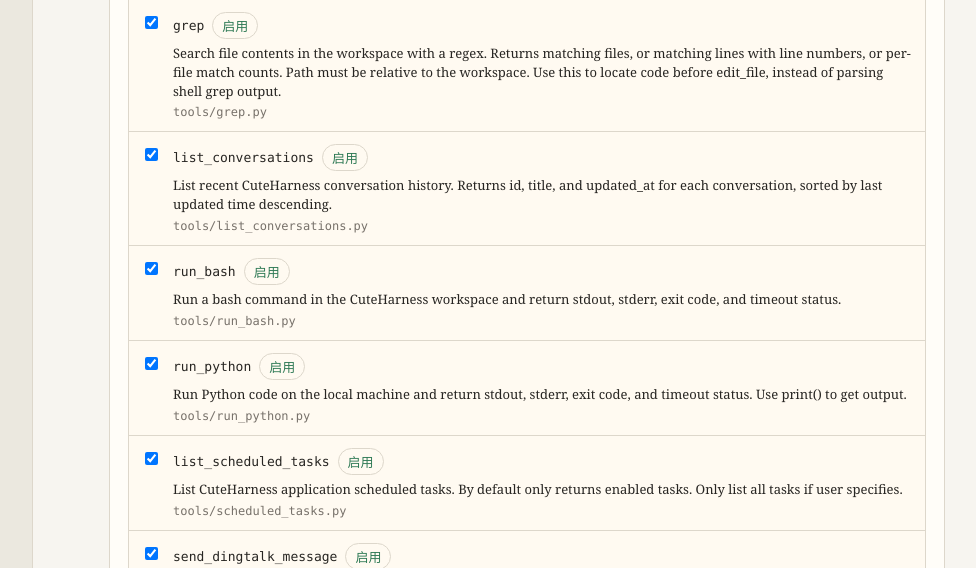
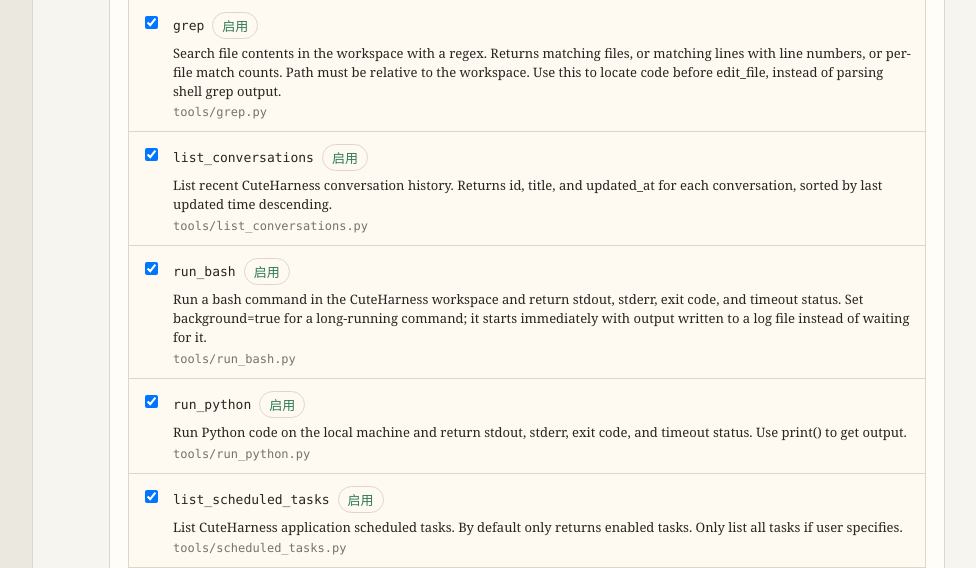
Before and after one commit to hzq1995/CuteAgent, a FastAPI app: page /settings in a window 1280 px wide. Shown: the part 1488-2056 px from the top of the page, without its empty margins (259-1235 px from the left). Run offline with FastAPI, Linux system fonts and the light colour scheme; the visitor is signed in with stand-in values (Sample User, id 1); parts of the project's set-up code (start-up, migrations or seed data) failed here and were passed over.

Commit message:
add bash background param

```diff
--- a/app/main.py
+++ b/app/main.py
@@ -292,6 +292,7 @@ async def conversation_stream(
         sent_answer_len = int(request.query_params.get("answer_offset", "0") or "0")
         sent_tool_count = int(request.query_params.get("tool_count", "0") or "0")
         sent_status = ""
+        sent_context_tokens: int | None = None
 
         while True:
             if await request.is_disconnected():
@@ -348,6 +349,14 @@ async def conversation_stream(
                 for tool_message in tools[sent_tool_count:]:
                     yield sse("tool_call_result", {"message_id": assistant_id, "message": tool_message})
                 sent_tool_count = len(tools)
+
+            context_tokens = current_context_token_estimate(conversation_id)
+            if context_tokens != sent_context_tokens:
+                sent_context_tokens = context_tokens
+                yield sse(
+                    "context_tokens",
+                    {"message_id": assistant_id, "estimated_tokens": context_tokens},
+                )
 
             if conversation.get("error"):
                 yield sse("error", {"message_id": assistant_id, "error": conversation["error"]})
@@ -659,6 +668,9 @@ def render_chat(request: Request, conversation: dict | None):
             "reasoning_offset": reasoning_offset,
             "answer_offset": answer_offset,
             "tool_count": tool_count,
+            "context_token_estimate": (
+                current_context_token_estimate(conversation["id"]) if conversation else 0
+            ),
         },
     )
 
@@ -1028,6 +1040,27 @@ def build_model_context(conversation_id: str, assistant_message_id: str, system_
     return messages
 
 
+def current_context_token_estimate(conversation_id: str) -> int:
+    """Estimate the tokens that the next model turn would receive for a conversation."""
+    app_config = app_settings_store.get()
+    messages = build_model_context(conversation_id, "", app_config["system_prompt"])
+    return estimate_message_tokens(messages)
+
+
+def estimate_message_tokens(messages: list[dict]) -> int:
+    """Return a model-agnostic, intentionally approximate token count for API messages."""
+    serialized = json.dumps(messages, ensure_ascii=False, separators=(",", ":"))
+    cjk_pattern = r"[\u3400-\u9fff\uf900-\ufaff\u3040-\u30ff\uac00-\ud7af]"
+    cjk_characters = len(re.findall(cjk_pattern, serialized))
+    remaining = re.sub(cjk_pattern, " ", serialized)
+    units = re.findall(r"[A-Za-z0-9_]+|[^\s]", remaining)
+    non_cjk_tokens = sum(
+        max(1, (len(unit) + 3) // 4) if unit[0].isalnum() or unit[0] == "_" else 1
+        for unit in units
+    )
+    return cjk_characters + non_cjk_tokens
+
+
 def build_system_prompt(system_prompt: str, memories: list[dict]) -> str:
     parts = []
     if system_prompt.strip():
--- a/static/styles.css
+++ b/static/styles.css
@@ -321,6 +321,14 @@ button {
   margin-bottom: 30px;
 }
 
+.context-token-estimate {
+  color: var(--muted);
+  font-size: 13px;
+  margin: 10px auto 0;
+  max-width: 820px;
+  padding: 0 4px;
+}
+
 .chat-header h1,
 .empty-state h1,
 .login-panel h1 {
@@ -749,6 +757,10 @@ button {
 .composer-wrap {
   background: linear-gradient(180deg, rgba(247, 245, 240, 0), var(--bg) 24%);
   padding: 18px clamp(18px, 6vw, 72px) 24px;
+}
+
+.composer-wrap.has-context-token-estimate {
+  padding-bottom: 12px;
 }
 
 .composer {
--- a/templates/index.html
+++ b/templates/index.html
@@ -144,7 +144,7 @@
           <div class="scroll-anchor" id="scroll-anchor" aria-hidden="true"></div>
         </section>
 
-        <section class="composer-wrap">
+        <section class="composer-wrap{% if conversation %} has-context-token-estimate{% endif %}">
           <form
             class="composer"
             method="post"
@@ -167,6 +167,9 @@
               <button class="action-button{% if is_running %} stop-button{% endif %}" type="{% if is_running %}button{% else %}submit{% endif %}">{% if is_running %}&#20572;&#27490;{% else %}&#21457;&#36865;{% endif %}</button>
             </div>
           </form>
+          {% if conversation %}
+            <p class="context-token-estimate" id="context-token-estimate">上下文：约 {{ "{:,}".format(context_token_estimate) }} tokens</p>
+          {% endif %}
         </section>
       </main>
     </div>
--- a/tools/run_bash.py
+++ b/tools/run_bash.py
@@ -1,6 +1,7 @@
 import subprocess
 import time
 from typing import Any
+from uuid import uuid4
 
 from app.agent_tools import ToolContext, truncate
 
@@ -9,7 +10,11 @@ TOOL_DEFINITION = {
     "type": "function",
     "function": {
         "name": "run_bash",
-        "description": "Run a bash command in the CuteHarness workspace and return stdout, stderr, exit code, and timeout status.",
+        "description": (
+            "Run a bash command in the CuteHarness workspace and return stdout, stderr, "
+            "exit code, and timeout status. Set background=true for a long-running command; "
+            "it starts immediately with output written to a log file instead of waiting for it."
+        ),
         "parameters": {
             "type": "object",
             "properties": {
@@ -19,6 +24,14 @@ TOOL_DEFINITION = {
                     "description": "Maximum execution time in seconds before the process is killed. Capped by the global tool timeout setting. Default 60.",
                     "default": 60,
                 },
+                "background": {
+                    "type": "boolean",
+                    "description": (
+                        "Start the command as a detached background process. Returns its PID and "
+                        "workspace-relative log file path; stdout and stderr are written to that log."
+                    ),
+                    "default": False,
+                },
             },
             "required": ["command"],
         },
@@ -26,7 +39,15 @@ TOOL_DEFINITION = {
 }
 
 
-def run(context: ToolContext, command: str, timeout_seconds: int = 60) -> dict[str, Any]:
+def run(
+    context: ToolContext,
+    command: str,
+    timeout_seconds: int = 60,
+    background: bool = False,
+) -> dict[str, Any]:
+    if background:
+        return _start_background_process(context, command)
+
     timeout = max(1, min(int(timeout_seconds), context.python_timeout_seconds))
     started_at = time.monotonic()
     process = subprocess.Popen(
@@ -73,3 +94,29 @@ def run(context: ToolContext, command: str, timeout_seconds: int = 60) -> dict[s
             process.kill()
             process.communicate()
         raise
+
+
+def _start_background_process(context: ToolContext, command: str) -> dict[str, Any]:
+    """Start a command without leaving it attached to this tool's output pipes."""
+    logs_dir = context.base_dir / ".cuteharness-logs"
+    logs_dir.mkdir(parents=True, exist_ok=True)
+    log_path = logs_dir / f"bash-{uuid4().hex}.log"
+
+    with log_path.open("w", encoding="utf-8") as log_file:
+        process = subprocess.Popen(
+            ["bash", "-lc", command],
+            cwd=context.base_dir,
+            stdin=subprocess.DEVNULL,
+            stdout=log_file,
+            stderr=subprocess.STDOUT,
+            text=True,
+            encoding="utf-8",
+            errors="replace",
+            start_new_session=True,
+        )
+
+    return {
+        "background": True,
+        "pid": process.pid,
+        "log_file": str(log_path.relative_to(context.base_dir)),
+    }
```
Also changed, not shown: static/dom-utils.js (+15 -0 lines), static/stream.js (+8 -0 lines), README.md, 1 other file.
